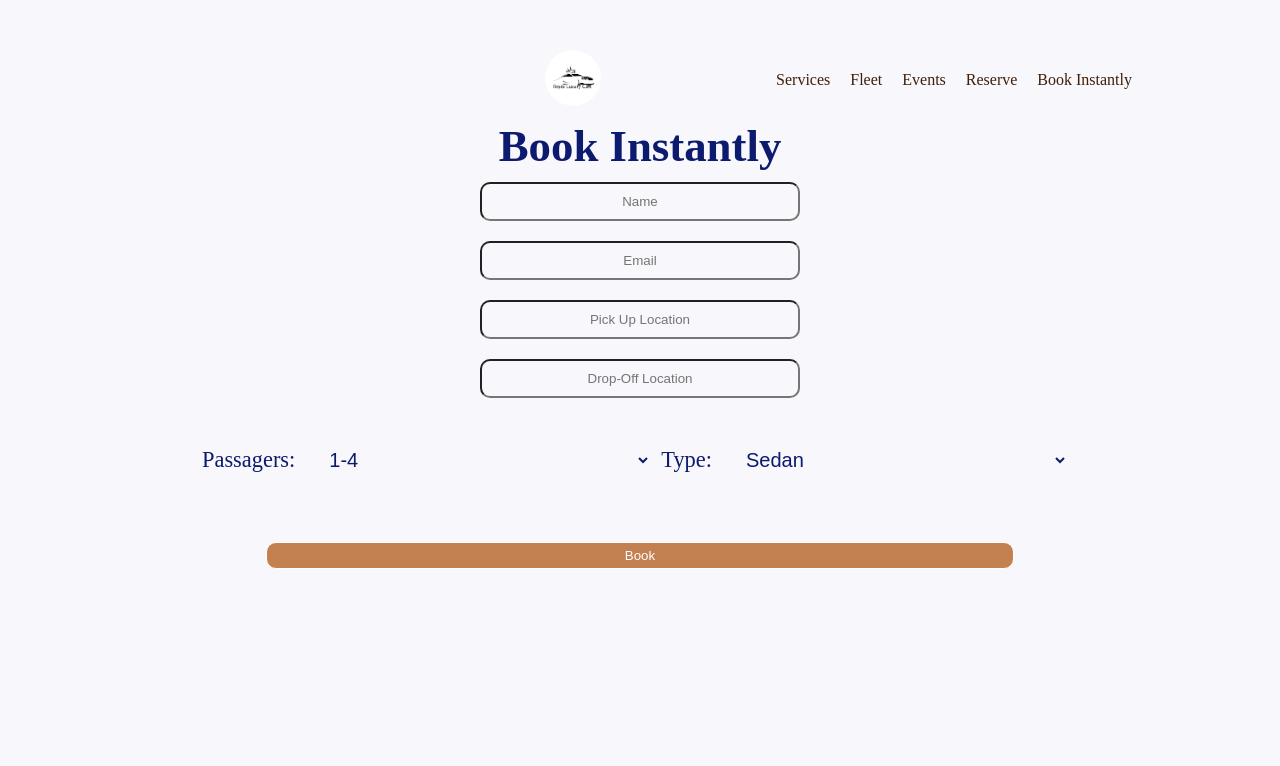
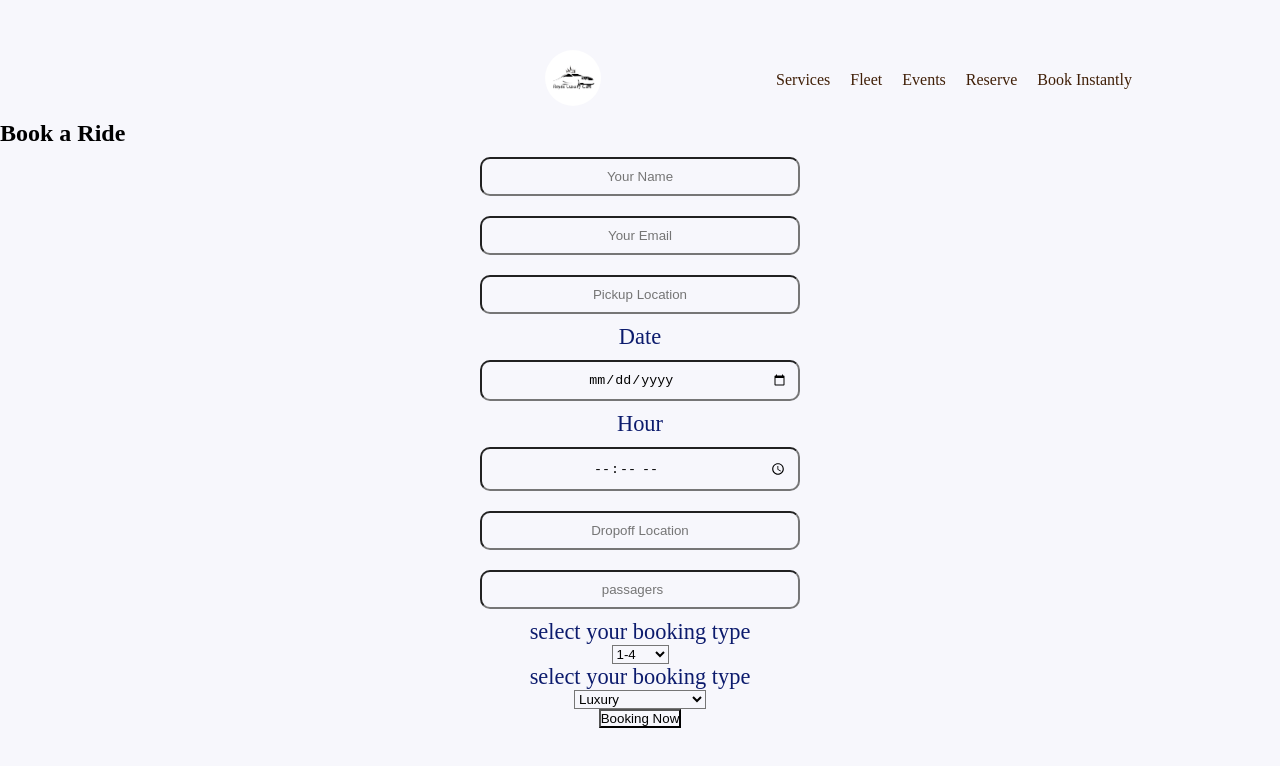
Before and after one commit to barbaroreyes/cars4, a React (Create React App) app: page /form in a window 1280 px wide. Shown: the top 766 px of the page. Built offline with nearby package versions, Linux system fonts and the light colour scheme; no server answers; what @aws-amplify/ui-react, aws-amplify would draw is missing.

Commit message:
update-form

```diff
--- a/src/compo/Fom/Form.js
+++ b/src/compo/Fom/Form.js
@@ -5,87 +5,138 @@ import './form.css'
 
 
 const Form = () => {
-  const initialState= {
-    name :"",
-    email:"",
-    pickupLocation:"",
-    dropoffLocation:"",
-    passagers:"",
-    rideType:"",
-    distance:"",
-    price : "",
+
+  const [formData, setFormData] = useState({
+    name: '',
+    email: '',
+    pickupLocation: '',
+    pickupDate: '',
+    time: '',
+    dropoffLocation: '',
+    passagers: '',
+    rideType: '',
+    price:"",
+    distance:""
+
+});
+
+const handleChange = (e) => {
+    setFormData({ ...formData, [e.target.name]: e.target.value });
+};
+
+const handleSubmit = async (e) => {
+    e.preventDefault();
+    // Send form data to backend
+    try {
+        const response = await axios.post('http://localhost:4500/api/bookings', formData);
+        console.log('Booking created:', response.data);
+
+    } catch (error) {
+        console.error('Error creating booking:', error);
+    }
+
+    console.log(formData);
+};
+
+return (
+    <div>
+        <h2>Book a Ride</h2>
+        <form onSubmit={handleSubmit}>
+            <input
+                type="text"
+                name="name"
+                placeholder="Your Name"
+                value={formData.name}
+                onChange={handleChange}
+                required
+            />
+            <input
+                type="email"
+                name="email"
+                placeholder="Your Email"
+                value={formData.email}
+                onChange={handleChange}
+                required
+            />
+            <input
+                type="text"
+                name="pickupLocation"
+                placeholder="Pickup Location"
+                value={formData.pickupLocation}
+                onChange={handleChange}
+                required
+            />
+             <label>Date</label>
+             <input
+                type="date"
+                name="pickupDate"
+                placeholder="Dropoff Location"
+                value={formData.pickupDate}
+                onChange={handleChange}
+                required
+            />
+             <label>Hour</label>
+             <input
+                type="time"
+                name="time"
+                placeholder="time"
+                value={formData.time}
+                onChange={handleChange}
+                required
+            />
+            <input
+                type="text"
+                name="dropoffLocation"
+                placeholder="Dropoff Location"
+                value={formData.dropoffLocation}
+                onChange={handleChange}
+                required
+            />
+
+             <input
+                type="number"
+                name="passagers"
+                placeholder="passagers"
+                value={formData.passagers}
+                onChange={handleChange}
+                required
+            />
+                  <label>select your booking type</label>
+            <select
+            name='passagers'
+            onChange={handleChange}se
+            value={formData.passagers}
+            >
+              <option value= "1-4">1-4</option>
+                <option value= "4-6">4-6</option>
+                <option value= "6-10">6-10</option>
+                <option value= "10-15">10-15</option>
+                <option value= "more_then_15">15+</option>
+                </select>
 
 
+            <label>select your booking type</label>
+            <select
+            name='rideType'
+            onChange={handleChange}se
+            value={formData.rideType}
+            >
+              <option value= "luxury">Luxury</option>
+                <option value= "luxury_44">Luxury44</option>
+                <option value="luxury_46">Luxury46</option>
+                <option value="luxury_small_limo">Luxury  Small Limo</option>
+                <option value="luxury_big_limo">Luxury Big Limo</option>
+                </select>
 
-  }
-  const navigation = useNavigate()
-  const [newBooking , setBooking] = useState(initialState);
-
-  const handleChange = (e) => {
-    setBooking((prev) => ({ ...prev, [e.target.name]: e.target.value }));
-
-  };
-  const  handleClick = (e) => {
-    e.preventDefault();
-
-
-   console.log("hello",newBooking)
-  }
-
-  console.log("booking",newBooking)
-  return (
-    <form>
-
-      <h1>Book Instantly</h1>
-      <input type="text"
-      name="name"
-      placeholder="Name"
-       onChange={handleChange}
-       />
-
-      <input type="email"
-      name="email"
-      placeholder="Email"
-      onChange={handleChange}
-      />
-
-       <input type="address"
-        name="pickupLocation"
-        placeholder="Pick Up Location"
-         onChange={handleChange}/>
-      <input type="address"
-       name="dropoffLocation"
-        placeholder="Drop-Off Location"
-         onChange={handleChange}
-         />
-      <div class="select">
-      <label for="cars">Passagers:</label>
-    <select name="passagers"
-     id="passagers"
-     onChange={handleChange}>
-      <option value="1-4">1-4</option>
-      <option value="4-6">4-6</option>
-    </select>
-    <label for="cars">Type:</label>
-    <select name="rideType" id="type"
-     onChange={handleChange}>
-      <option value="sedan">Sedan</option>
-      <option value="suv">SUV</option>
-      <option value="suv_lux">SUV Luxury</option>
-
-    </select>
-      </div>
-
-          <div className = "btn-container" >
-          <button type="submit"
-           className ="btn btn-primary"
-           name="submit"
-           onClick={handleClick}
-           >Book</button>
-          </div>
-
-    </form>
-  );
+            <button
+            type="submit"
+            calassName="btn btn-primary"
+            >
+            Booking Now
+            </button>
+        </form>
+    </div>
+);
 }
 
 export default Form;
```
